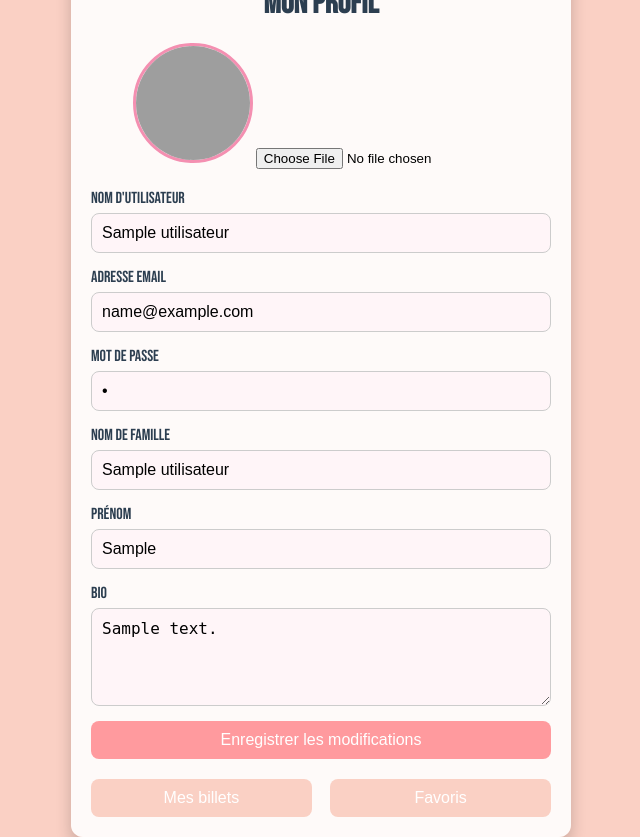
After one commit to kuaix2/partyNextDoor, a PHP site: page /modif_profil.php in a window 1280 px wide. The commit adds this page. Shown: the whole page, without its empty margins (319-959 px from the left). Run offline with PHP 8.4, Linux system fonts and the light colour scheme; the visitor is signed in with stand-in values (Sample User, id 1); tables that the repository leaves empty or names only in its code hold one stand-in row (values such as "Sample post"); grey boxes are pictures that could not be loaded.

Commit message:
profil php

```diff
--- /dev/null
+++ b/partyNextDoor/modif_profil.php
@@ -0,0 +1,107 @@
+<?php
+// Connexion à la base de données
+$host = 'localhost';
+$dbname = 'partynextdoortest';
+$username = 'root';
+$password = '';
+
+try {
+    $pdo = new PDO("mysql:host=$host;dbname=$dbname", $username, $password);
+    $pdo->setAttribute(PDO::ATTR_ERRMODE, PDO::ERRMODE_EXCEPTION);
+} catch (PDOException $e) {
+    die("Erreur de connexion : " . $e->getMessage());
+}
+
+// Démarrage de la session
+session_start();
+$userId = $_SESSION['user_id'] ?? 20; // Remplacez par la gestion de session appropriée
+
+// Récupérer les informations actuelles de l'utilisateur
+$sql = "SELECT nom_utilisateur, email, mot_de_passe, nom_de_famille, prenom, bio FROM utilisateur WHERE id = :userId";
+$stmt = $pdo->prepare($sql);
+$stmt->bindParam(':userId', $userId, PDO::PARAM_INT);
+$stmt->execute();
+$user = $stmt->fetch(PDO::FETCH_ASSOC);
+
+if (!$user) {
+    die("Utilisateur non trouvé.");
+}
+
+// Mettre à jour les informations si le formulaire est soumis
+if ($_SERVER['REQUEST_METHOD'] === 'POST') {
+    $nom_utilisateur = $_POST['nom_utilisateur'];
+    $email = $_POST['email'];
+    $mot_de_passe = $_POST['mot_de_passe'];
+    $nom_de_famille = $_POST['nom_de_famille'];
+    $prenom = $_POST['prenom'];
+    $bio = $_POST['bio'];
+
+    $sqlUpdate = "UPDATE utilisateur SET nom_utilisateur = :nom_utilisateur, email = :email, mot_de_passe = :mot_de_passe, nom_de_famille = :nom_de_famille, prenom = :prenom, bio = :bio WHERE id = :userId";
+    $stmtUpdate = $pdo->prepare($sqlUpdate);
+    $stmtUpdate->bindParam(':nom_utilisateur', $nom_utilisateur, PDO::PARAM_STR);
+    $stmtUpdate->bindParam(':email', $email, PDO::PARAM_STR);
+    $stmtUpdate->bindParam(':mot_de_passe', $mot_de_passe, PDO::PARAM_STR);
+    $stmtUpdate->bindParam(':nom_de_famille', $nom_de_famille, PDO::PARAM_STR);
+    $stmtUpdate->bindParam(':prenom', $prenom, PDO::PARAM_STR);
+    $stmtUpdate->bindParam(':bio', $bio, PDO::PARAM_STR);
+    $stmtUpdate->bindParam(':userId', $userId, PDO::PARAM_INT);
+
+    if ($stmtUpdate->execute()) {
+        header("Location: profil.php"); // Redirige vers la page de profil après mise à jour
+        exit();
+    } else {
+        echo "Erreur lors de la mise à jour des informations.";
+    }
+}
+?>
+<!DOCTYPE html>
+<html lang="fr">
+<head>
+    <meta charset="UTF-8">
+    <meta name="viewport" content="width=device-width, initial-scale=1.0">
+    <title>Modifier le Profil</title>
+    <link href="https://fonts.googleapis.com/css2?family=Bebas+Neue&display=swap" rel="stylesheet">
+    <link rel="stylesheet" href="css/modif_profil.css">
+</head>
+<body>
+    <div class="profile-container">
+        <h1>Mon Profil</h1>
+        <div class="profile-section">
+            <!-- Photo de profil -->
+            <div class="profile-picture">
+                <img src="image/download.jpg" alt="Photo de profil" id="profile-img">
+                <input type="file" id="change-photo" accept="image/*">
+            </div>
+
+            <!-- Informations utilisateur -->
+            <form action="" method="POST" class="profile-form">
+                <label for="nom_utilisateur">Nom d'utilisateur</label>
+                <input type="text" id="nom_utilisateur" name="nom_utilisateur" value="<?= htmlspecialchars($user['nom_utilisateur']) ?>" required>
+
+                <label for="email">Adresse email</label>
+                <input type="email" id="email" name="email" value="<?= htmlspecialchars($user['email']) ?>" required>
+
+                <label for="mot_de_passe">Mot de passe</label>
+                <input type="password" id="mot_de_passe" name="mot_de_passe" value="<?= htmlspecialchars($user['mot_de_passe']) ?>" required>
+
+                <label for="nom_de_famille">Nom de famille</label>
+                <input type="text" id="nom_de_famille" name="nom_de_famille" value="<?= htmlspecialchars($user['nom_de_famille']) ?>" required>
+
+                <label for="prenom">Prénom</label>
+                <input type="text" id="prenom" name="prenom" value="<?= htmlspecialchars($user['prenom']) ?>" required>
+
+                <label for="bio">Bio</label>
+                <textarea id="bio" name="bio" rows="4"><?= htmlspecialchars($user['bio']) ?></textarea>
+
+                <button type="submit">Enregistrer les modifications</button>
+            </form>
+        </div>
+
+        <!-- Rubriques supplémentaires -->
+        <div class="profile-options">
+            <button class="option-button">Mes billets</button>
+            <button class="option-button">Favoris</button>
+        </div>
+    </div>
+</body>
+</html>
--- a/partyNextDoor/profil.html
+++ b/partyNextDoor/profil.html
@@ -45,7 +45,7 @@
                         <p id="bio">Passionné de musique et de festivals. Toujours à la recherche de nouvelles expériences sonores!</p>
                     </div>
                 </div>
-                <a href="modif_profil.html" class="button" onclick="redirectToModifyProfile()">MODIFIER MON PROFIL</a>
+                <a href="modif_profil.php" class="button" onclick="redirectToModifyProfile()">MODIFIER MON PROFIL</a>
             </section>
 
             <section class="tickets-section card">
```
Also changed, not shown: partyNextDoor/profil.php (+7 -3 lines).
